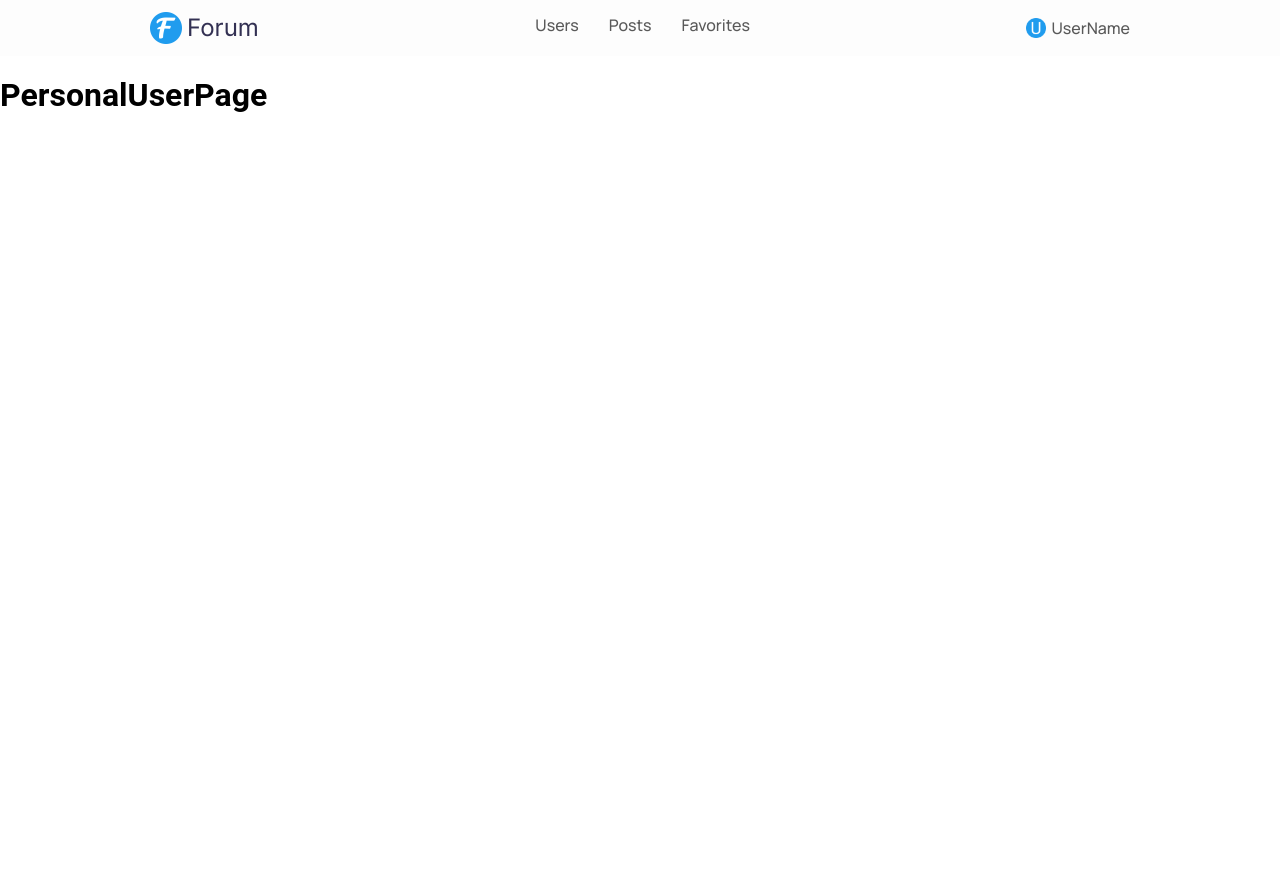
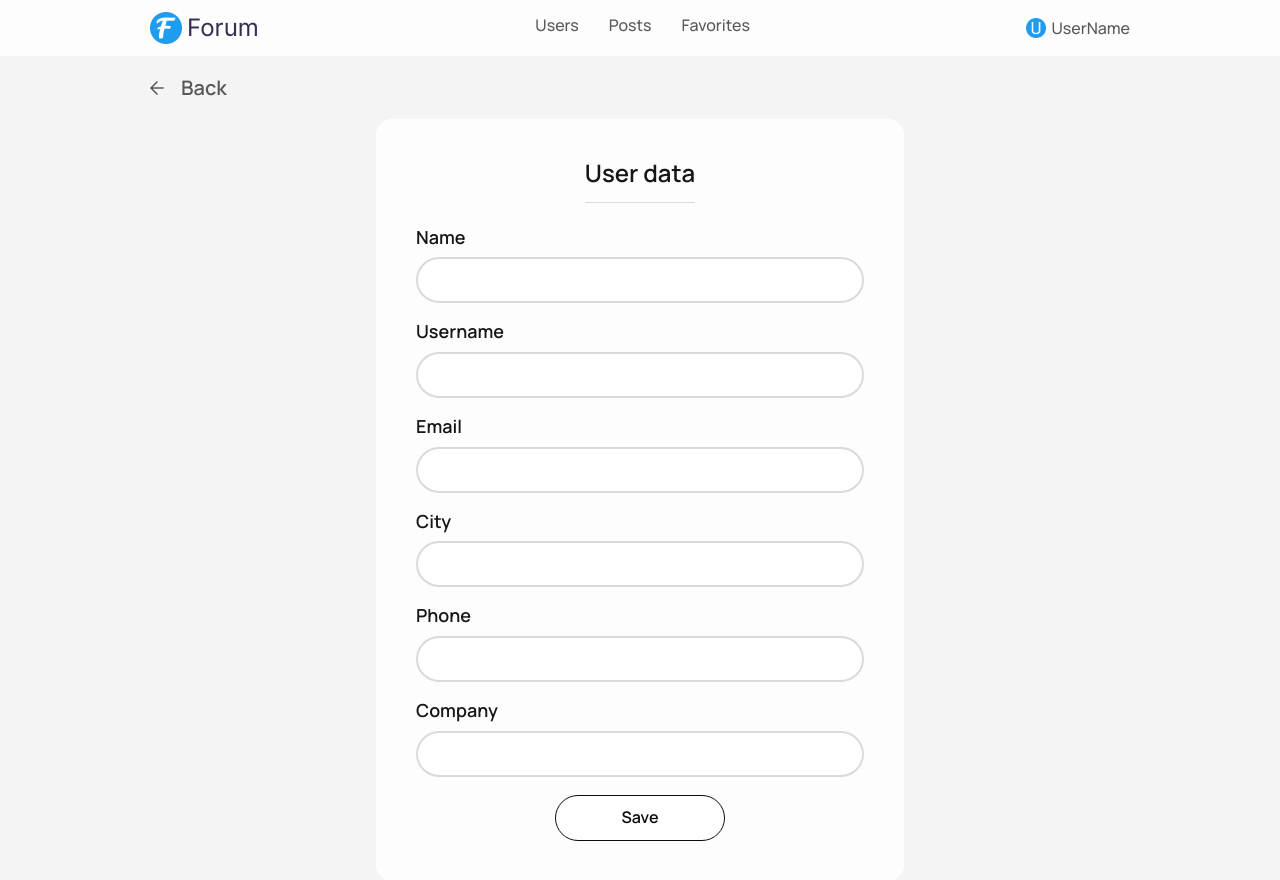
Before and after one commit to maybe-skiFF/forum-task, a React (Vite) app: page /user/1 in a window 1280 px wide. Shown: the top 880 px of the page. Before the commit the page ends 800 px from the top, so only its background shows below. Built offline with nearby package versions, Linux system fonts and the light colour scheme.

Commit message:
feat: add form to change user info

```diff
--- /dev/null
+++ b/src/components/UserInfoForm/UserInfoForm.module.css
@@ -0,0 +1,124 @@
+.userInfoFormContainer {
+  display: flex;
+  flex-direction: column;
+  align-items: center;
+  max-width: 1440px;
+  padding: 0 150px 25px 150px;
+
+  background-color: var(--color-5);
+}
+
+.backLink {
+  display: flex;
+  align-self: flex-start;
+  text-decoration: none;
+  width: max-content;
+}
+
+.backBtn {
+  display: flex;
+  align-items: center;
+  outline: none;
+  border: none;
+  background-color: transparent;
+  font-family: var(--font-family);
+  font-weight: 600;
+  font-size: 20px;
+  color: var(--color-2);
+  cursor: pointer;
+
+  padding: 20px 0;
+}
+
+.backBtn:hover {
+  color: var(--color-accent);
+  transition: all 0.3s;
+}
+
+.arrowLeftImg {
+  margin-right: 10px;
+}
+
+.userInfoSectionWrapper {
+  display: flex;
+  flex-direction: column;
+  align-items: center;
+  padding: 40px;
+  border-radius: 16px;
+  background-color: var(--color-6);
+}
+
+.userInfoTitle {
+  font-family: var(--font-family);
+  font-weight: 600;
+  font-size: 24px;
+  color: var(--color-1);
+  margin-top: 0;
+  border-bottom: 1px solid var(--color-4);
+  padding-bottom: 15px;
+}
+
+.userInfoForm {
+  display: flex;
+  flex-direction: column;
+  row-gap: 18px;
+}
+
+.formField {
+  display: flex;
+  flex-direction: column;
+}
+
+.labelText {
+  font-family: var(--font-family);
+  font-weight: 600;
+  font-size: 18px;
+  color: var(--color-1);
+  margin-bottom: 10px;
+}
+
+.formInput {
+  border: 2px solid var(--color-4);
+  border-radius: 50px;
+  padding: 0px 8px 0px 16px;
+  width: 420px;
+  height: 42px;
+  font-family: var(--font-family);
+  font-weight: 500;
+  font-size: 16px;
+  color: var(--color-1);
+}
+
+.formBtn {
+  display: flex;
+  justify-content: center;
+  align-self: center;
+
+  font-family: var(--font-family);
+  font-weight: 600;
+  font-size: 16px;
+  text-align: center;
+  color: #0c0c0e;
+  border-radius: 50px;
+  padding: 12px 42px;
+  border: 1px solid #0c0c0e;
+  width: 170px;
+  height: 46px;
+  background-color: #fff;
+  cursor: pointer;
+  transition: 0.3s ease-in-out;
+}
+
+.formBtn:hover {
+  background-color: var(--color-accent);
+  color: #fff;
+  border: 1px solid var(--color-accent);
+}
+
+.formErrorText {
+  height: 14px;
+  color: red;
+  text-align: center;
+
+  margin: 5px 0;
+}
--- /dev/null
+++ b/src/components/UserInfoForm/UserInfoForm.tsx
@@ -0,0 +1,146 @@
+import { Link } from 'react-router-dom';
+import styles from './UserInfoForm.module.css';
+import arrowLeft from '../../../public/arrow-left.png';
+import { useForm } from 'react-hook-form';
+import { IFormUserData } from '../../interfaces';
+
+const UserInfoForm = () => {
+  const {
+    register,
+    handleSubmit,
+    reset,
+    formState: { errors },
+  } = useForm<IFormUserData>();
+
+  const onSubmit = (data: IFormUserData) => {
+    console.log(data);
+    reset();
+  };
+
+  return (
+    <div className={styles.userInfoFormContainer}>
+      <Link className={styles.backLink} to="/">
+        <button className={styles.backBtn}>
+          <img
+            className={styles.arrowLeftImg}
+            src={arrowLeft}
+            alt="arrowLeft"
+          />
+          Back
+        </button>
+      </Link>
+      <div className={styles.userInfoSectionWrapper}>
+        <p className={styles.userInfoTitle}>User data</p>
+        <form onSubmit={handleSubmit(onSubmit)} className={styles.userInfoForm}>
+          <div className={styles.formField}>
+            <label className={styles.labelText} htmlFor="name">
+              Name
+            </label>
+            <input
+              {...register('name', { required: 'Name is required' })}
+              className={styles.formInput}
+              type="text"
+              name="name"
+            />
+            {errors.name && (
+              <span className={styles.formErrorText}>
+                {errors.name.message}
+              </span>
+            )}
+          </div>
+          <div className={styles.formField}>
+            <label className={styles.labelText} htmlFor="username">
+              Username
+            </label>
+            <input
+              {...register('username', { required: 'UserName is required' })}
+              className={styles.formInput}
+              type="text"
+              name="username"
+            />
+            {errors.username && (
+              <span className={styles.formErrorText}>
+                {errors.username.message}
+              </span>
+            )}
+          </div>
+          <div className={styles.formField}>
+            <label className={styles.labelText} htmlFor="email">
+              Email
+            </label>
+            <input
+              {...register('email', {
+                required: 'Email is required',
+                pattern: {
+                  value: /^[A-Z0-9._%+-]+@[A-Z0-9.-]+\.[A-Z]{2,}$/i,
+                  message: 'Invalid Email',
+                },
+              })}
+              className={styles.formInput}
+              type="email"
+              name="email"
+            />
+            {errors.email && (
+              <span className={styles.formErrorText}>
+                {errors.email.message}
+              </span>
+            )}
+          </div>
+          <div className={styles.formField}>
+            <label className={styles.labelText} htmlFor="city">
+              City
+            </label>
+            <input
+              {...register('city', { required: 'City is required' })}
+              className={styles.formInput}
+              type="text"
+              name="city"
+            />
+            {errors.city && (
+              <span className={styles.formErrorText}>
+                {errors.city.message}
+              </span>
+            )}
+          </div>
+          <div className={styles.formField}>
+            <label className={styles.labelText} htmlFor="phone">
+              Phone
+            </label>
+            <input
+              {...register('phone', { required: 'Phone is required' })}
+              className={styles.formInput}
+              type="tel"
+              name="phone"
+            />
+            {errors.phone && (
+              <span className={styles.formErrorText}>
+                {errors.phone.message}
+              </span>
+            )}
+          </div>
+          <div className={styles.formField}>
+            <label className={styles.labelText} htmlFor="company">
+              Company
+            </label>
+            <input
+              {...register('company', { required: 'Company is required' })}
+              className={styles.formInput}
+              type="text"
+              name="company"
+            />
+            {errors.company && (
+              <span className={styles.formErrorText}>
+                {errors.company.message}
+              </span>
+            )}
+          </div>
+          <button type="submit" className={styles.formBtn}>
+            Save
+          </button>
+        </form>
+      </div>
+    </div>
+  );
+};
+
+export { UserInfoForm };
--- a/src/pages/PersonalUserPage/PersonalUserPage.tsx
+++ b/src/pages/PersonalUserPage/PersonalUserPage.tsx
@@ -1,10 +1,11 @@
 import { Header } from '../../components/Header/Header';
+import { UserInfoForm } from '../../components/UserInfoForm/UserInfoForm';
 
 const PersonalUserPage = () => {
   return (
     <>
       <Header />
-      <h1>PersonalUserPage</h1>
+      <UserInfoForm />
     </>
   );
 };
```
Also changed, not shown: src/interfaces/index.ts (+10 -0 lines).
